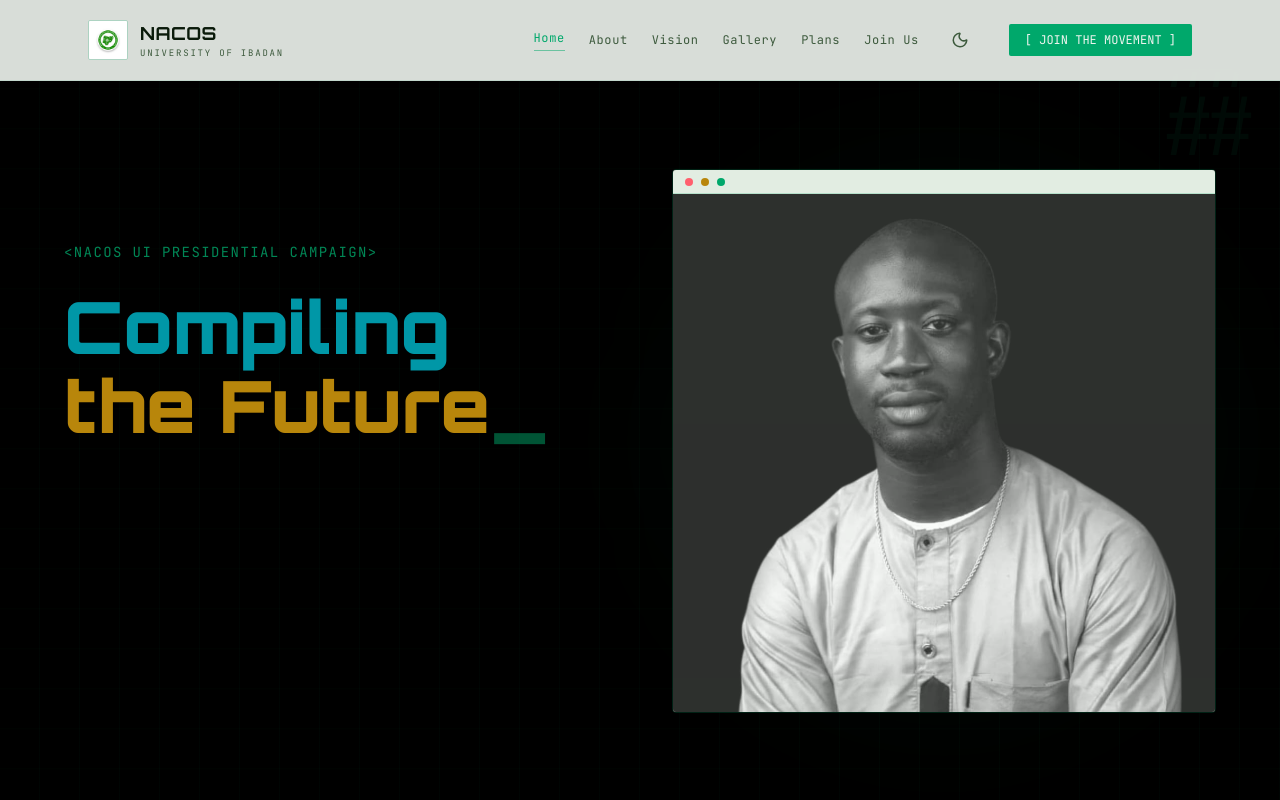
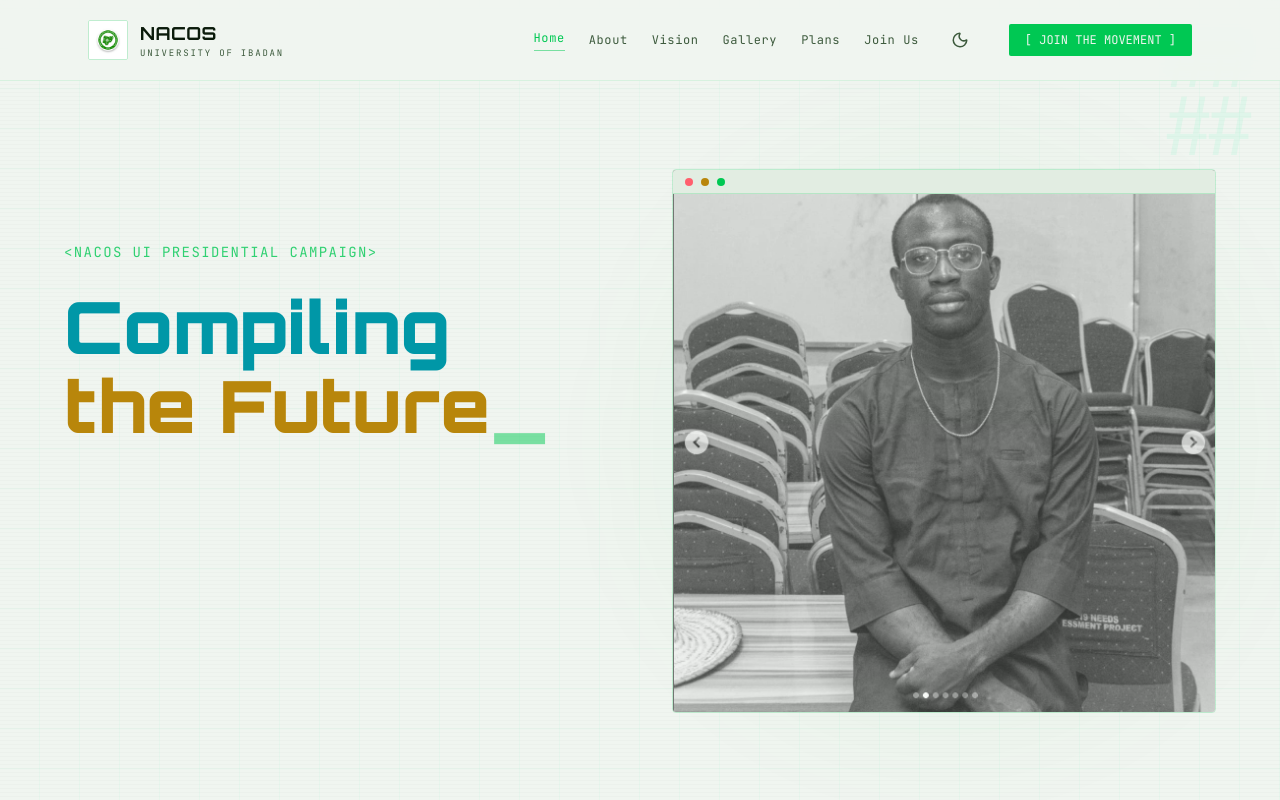
Before and after one commit to 0biken/obioma-nacos, a Next.js app: page / in a window 1280 px wide. Shown: the top 800 px of the page. Built offline with nearby package versions, Linux system fonts and the light colour scheme.

Commit message:
Fix Light Mode background colors and neon green button tint, revert hero image to relaxed portrait

```diff
--- a/src/app/globals.css
+++ b/src/app/globals.css
@@ -95,8 +95,8 @@ body {
   --bg-primary:    #F0F5F0;
   --bg-secondary:  #E2EDE2;
   --bg-surface:    #D4E8D4;
-  --neon-green:    #00A86B;
-  --deep-green:    #007A4D;
+  --neon-green:    #00C853;
+  --deep-green:    #009624;
   --cyan:          #0097A7;
   --yellow:        #B8860B;
   --red-accent:    #C0392B;
--- a/src/components/Hero.tsx
+++ b/src/components/Hero.tsx
@@ -9,8 +9,6 @@ export default function Hero() {
 
   return (
     <section className="relative min-h-[80vh] md:min-h-[90vh] flex items-center px-6 pt-10 pb-20 md:py-20 overflow-hidden">
-      <div className="absolute top-0 left-0 w-full h-full bg-[linear-gradient(rgba(0,0,0,0.4),rgba(0,0,0,0.4))] pointer-events-none z-[-1]" />
-
       <div className="max-w-6xl mx-auto w-full grid grid-cols-1 lg:grid-cols-2 gap-10 md:gap-16 items-center">
         {/* Text Column */}
         <div className="flex flex-col gap-6">
@@ -60,7 +58,7 @@ export default function Hero() {
             {/* We assume images are placed in public/images/ */}
             <div className="w-full h-full bg-brand-bg-secondary pt-6 flex items-center justify-center relative">
               <Image
-                src="/photos/hero-portrait.png"
+                src="/photos/relaxed-portrait.png"
                 alt="Obioma Kennedy Ezeocha"
                 fill
                 priority
--- a/src/components/PixelBackground.tsx
+++ b/src/components/PixelBackground.tsx
@@ -16,7 +16,6 @@ export default function PixelBackground() {
           inset: 0;
           pointer-events: none;
           z-index: 0;
-          background-color: #000;
           background-image:
             repeating-linear-gradient(0deg, transparent, transparent 39px, rgba(0,255,156,0.07) 40px),
             repeating-linear-gradient(90deg, transparent, transparent 39px, rgba(0,255,156,0.07) 40px);
```
